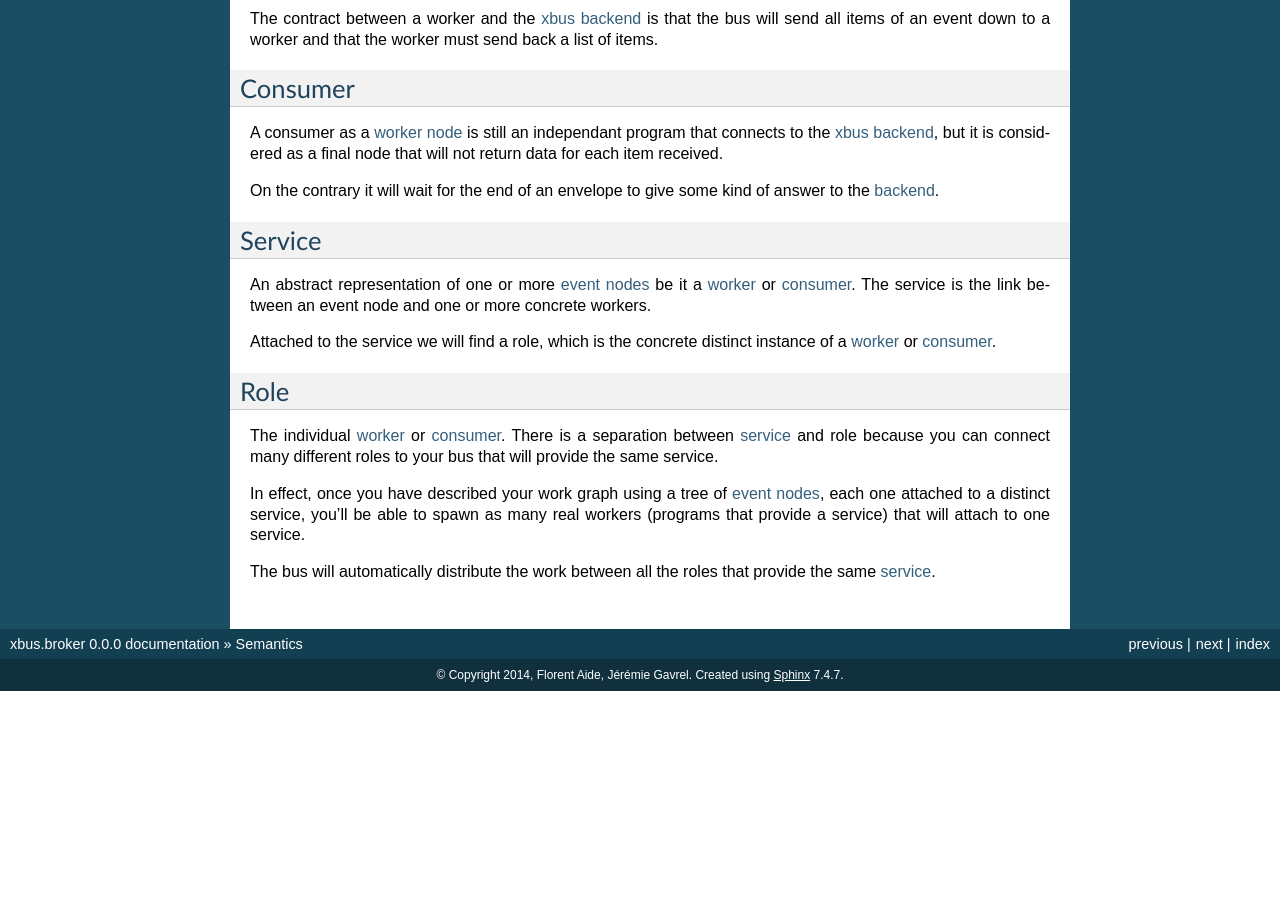
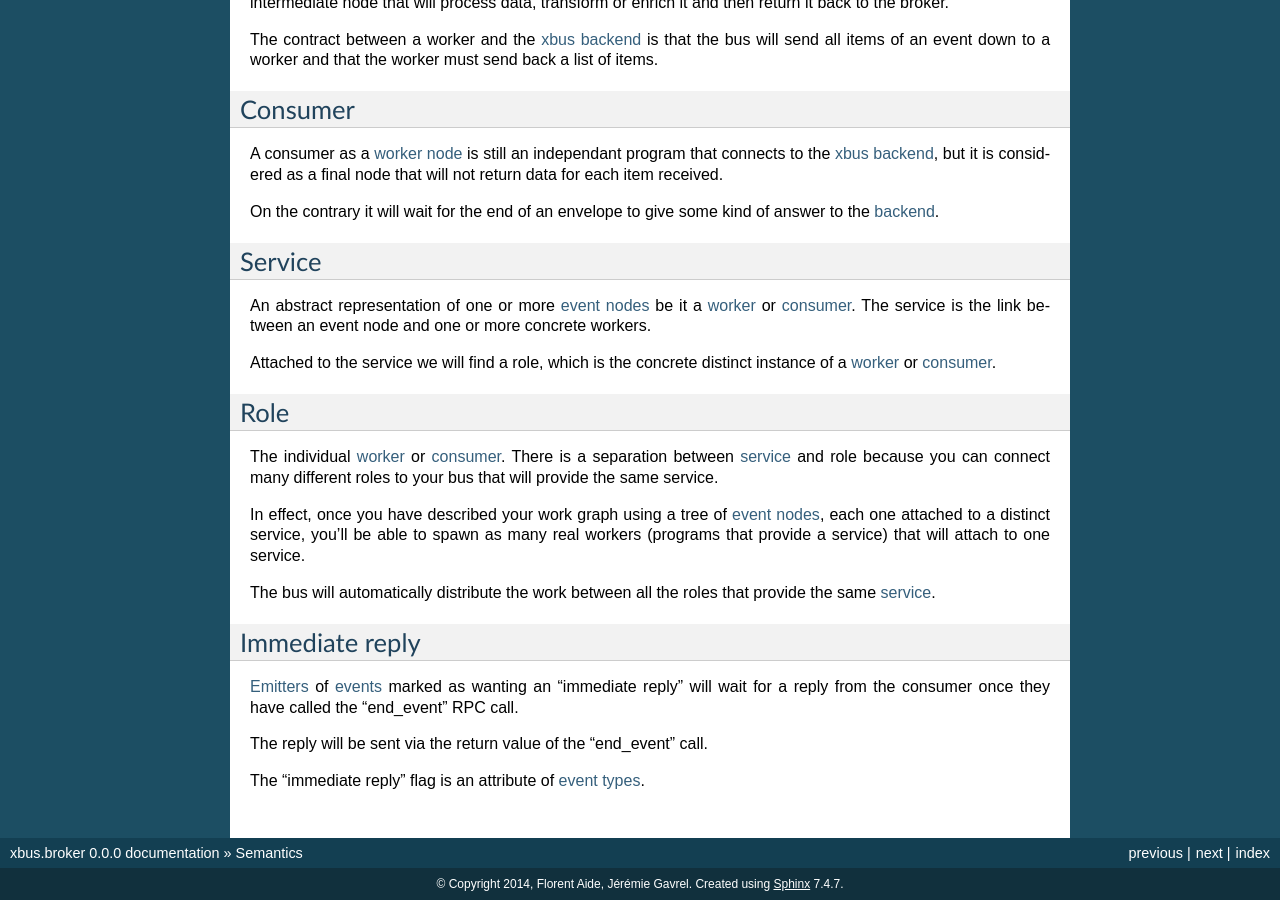
Before and after one commit to inspyration/xbus.broker, a Sphinx documentation site: the page built from doc/source/semantics.rst, in a window 1280 px wide and 900 px high, scrolled down 1554 px. Built offline with Sphinx 7.4.7, drawn with Linux system fonts in a browser that asks for light colours; before the commit the page ends 2245 px from its top, so only the background shows below that; some of the changed text lies outside the part shown.

Commit message:
Start documenting immediate replies
--HG--
branch : immediate_reply

```diff
--- a/doc/source/semantics.rst
+++ b/doc/source/semantics.rst
@@ -18,6 +18,7 @@
   - :ref:`service <service>`
   - :ref:`role <role>`
   - :ref:`envelope <envelope>`
+  - :ref:`immediate reply <immediate_reply>`
 
 .. _event:
 
@@ -158,3 +159,17 @@
 
 The bus will automatically distribute the work between all the roles that
 provide the same :ref:`service <service>`.
+
+
+.. _immediate_reply:
+
+Immediate reply
+---------------
+
+:ref:`Emitters <emitter>` of :ref:`events <event>` marked as wanting an
+"immediate reply" will wait for a reply from the consumer once they have called
+the "end_event" RPC call.
+
+The reply will be sent via the return value of the "end_event" call.
+
+The "immediate reply" flag is an attribute of :ref:`event types <event_type>`.
```
